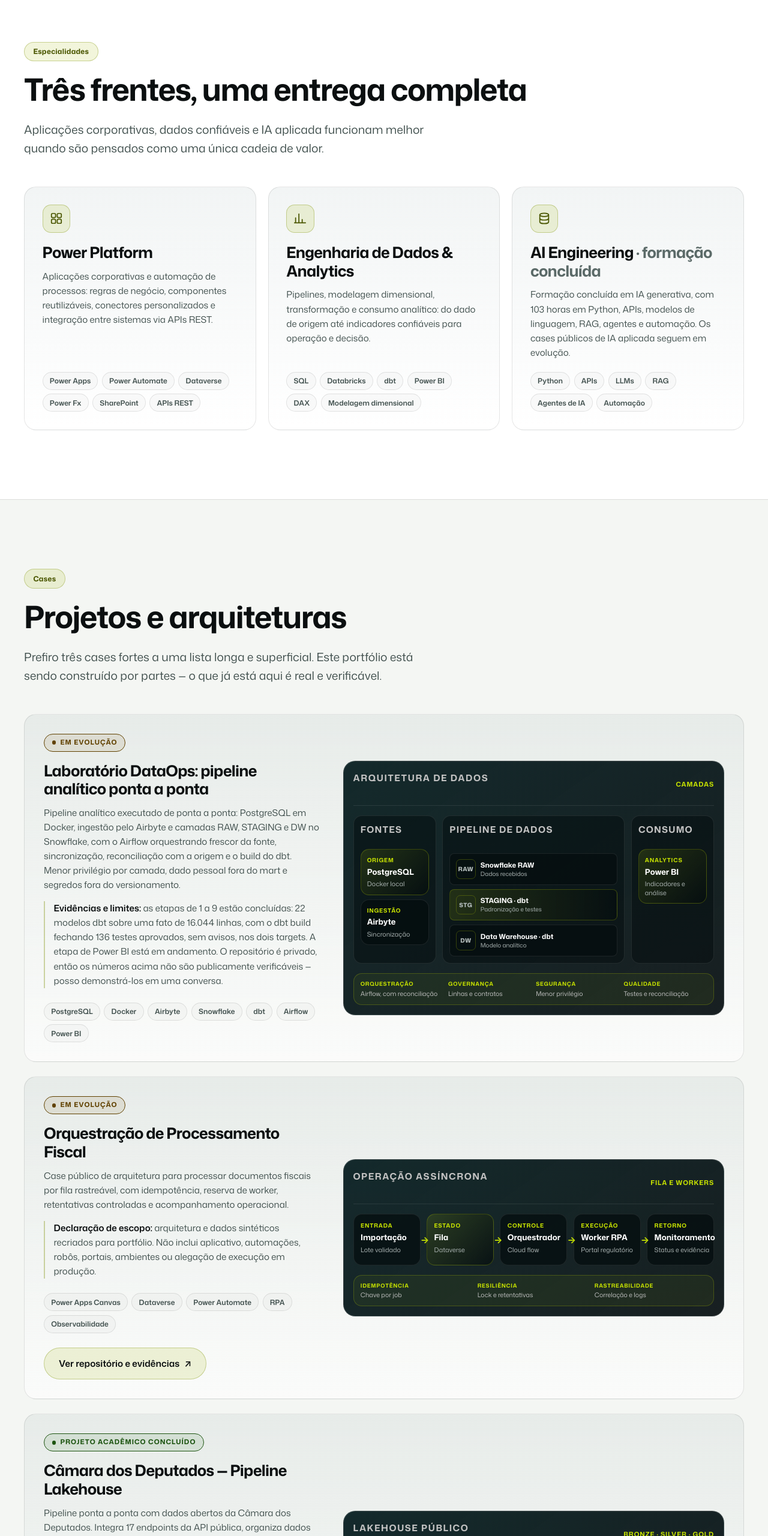
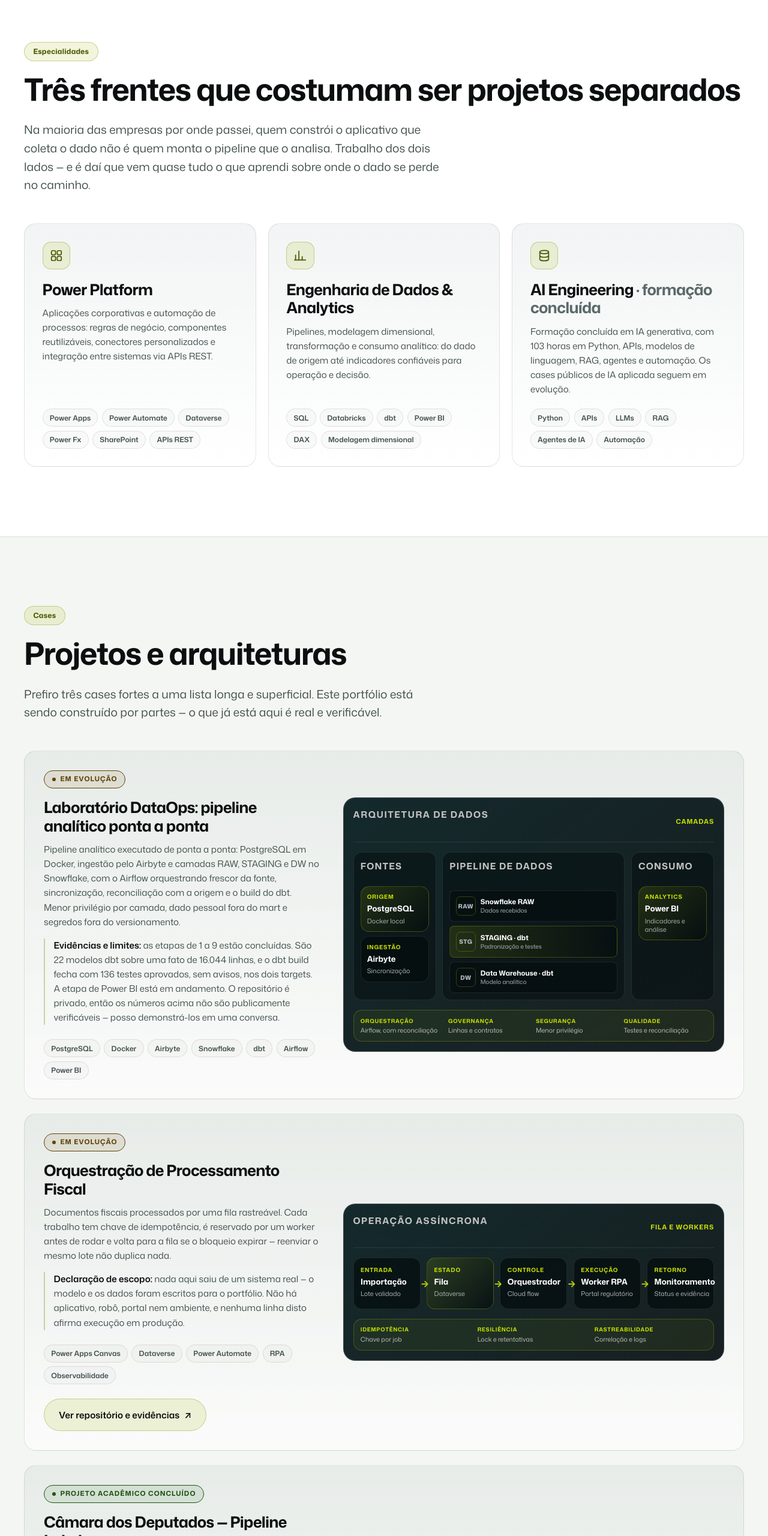
Before and after one commit to IldeanFreitas/ildeanfreitas.github.io, a website: page index.html in a window 1280 px wide. Shown: the part 1780-4340 px from the top of the page at 60% size. Drawn offline with Linux system fonts and the light colour scheme.

Commit message:
chore: limpa marcas de escrita automática na copy (#14)
Auditoria da copy visível com a skill anti-ai-text-cleaner. Boa parte deste
texto foi escrita na mesma sequência de trabalho, então a auditoria recaiu
sobre material recém-produzido.

Nenhum marcador clássico foi encontrado, e o ritmo passou: 82 frases de prosa,
média de 18,5 palavras e desvio de 11,3, com 16 curtas e 7 longas — não é a
faixa uniforme que costuma denunciar geração automática.

O que foi corrigido

Três cases abriam com a mesma fórmula de cinco palavras, "Case público de
arquitetura para...", e traziam declarações de escopo quase idênticas: 16
sequências de quatro palavras repetidas entre eles. Paralelismo mecânico é a
assinatura de texto saído de molde, e era o caso. Reescritos com formulação
própria, preservando por inteiro a fronteira de honestidade de cada um.
Repetições entre cases: de 16 para 0.

A abertura de Especialidades dizia "Três frentes, uma entrega completa", com o
apoio "funcionam melhor quando são pensados como uma única cadeia de valor" —
abstração sem objeto, e uma frase que não afirmava nada verificável nem
contestável. No lugar entrou uma observação que se posiciona e que a
trajetória sustenta: aplicativo e pipeline costumam ser projetos separados, e
trabalhar dos dois lados é de onde vem o que se aprende sobre onde o dado se
perde.

Pulados: PLANO_ORIGINAL.md por ser histórico; README e os docs por saírem
limpos na varredura.

65 testes, lint, formato e build:check limpos.

```diff
--- a/index.html
+++ b/index.html
@@ -777,10 +777,11 @@ code{font-family:ui-monospace,SFMono-Regular,Menlo,Consolas,monospace;font-size:
   <section class="section section--alt" id="servicos">
     <div class="wrap">
       <p class="eyebrow">Especialidades</p>
-      <h2>Três frentes, uma entrega completa</h2>
+      <h2>Três frentes que costumam ser projetos separados</h2>
       <p class="lead">
-        Aplicações corporativas, dados confiáveis e IA aplicada funcionam melhor quando são
-        pensados como uma única cadeia de valor.
+        Na maioria das empresas por onde passei, quem constrói o aplicativo que coleta o dado não
+        é quem monta o pipeline que o analisa. Trabalho dos dois lados — e é daí que vem quase
+        tudo o que aprendi sobre onde o dado se perde no caminho.
       </p>
 
       <div class="grid grid--3 mt-12">
@@ -854,7 +855,7 @@ code{font-family:ui-monospace,SFMono-Regular,Menlo,Consolas,monospace;font-size:
           <span class="status status--evolving">Em evolução</span>
           <h3>Laboratório DataOps: pipeline analítico ponta a ponta</h3>
           <p>Pipeline analítico executado de ponta a ponta: PostgreSQL em Docker, ingestão pelo Airbyte e camadas RAW, STAGING e DW no Snowflake, com o Airflow orquestrando frescor da fonte, sincronização, reconciliação com a origem e o build do dbt. Menor privilégio por camada, dado pessoal fora do mart e segredos fora do versionamento.</p>
-          <p class="scope"><b>Evidências e limites:</b> as etapas de 1 a 9 estão concluídas: 22 modelos dbt sobre uma fato de 16.044 linhas, com o dbt build fechando 136 testes aprovados, sem avisos, nos dois targets. A etapa de Power BI está em andamento. O repositório é privado, então os números acima não são publicamente verificáveis — posso demonstrá-los em uma conversa.</p>
+          <p class="scope"><b>Evidências e limites:</b> as etapas de 1 a 9 estão concluídas. São 22 modelos dbt sobre uma fato de 16.044 linhas, e o dbt build fecha com 136 testes aprovados, sem avisos, nos dois targets. A etapa de Power BI está em andamento. O repositório é privado, então os números acima não são publicamente verificáveis — posso demonstrá-los em uma conversa.</p>
           <ul class="taglist">
             <li class="tag">PostgreSQL</li>
             <li class="tag">Docker</li>
@@ -892,8 +893,8 @@ code{font-family:ui-monospace,SFMono-Regular,Menlo,Consolas,monospace;font-size:
           <div class="case-card__content">
           <span class="status status--evolving">Em evolução</span>
           <h3>Orquestração de Processamento Fiscal</h3>
-          <p>Case público de arquitetura para processar documentos fiscais por fila rastreável, com idempotência, reserva de worker, retentativas controladas e acompanhamento operacional.</p>
-          <p class="scope"><b>Declaração de escopo:</b> arquitetura e dados sintéticos recriados para portfólio. Não inclui aplicativo, automações, robôs, portais, ambientes ou alegação de execução em produção.</p>
+          <p>Documentos fiscais processados por uma fila rastreável. Cada trabalho tem chave de idempotência, é reservado por um worker antes de rodar e volta para a fila se o bloqueio expirar — reenviar o mesmo lote não duplica nada.</p>
+          <p class="scope"><b>Declaração de escopo:</b> nada aqui saiu de um sistema real — o modelo e os dados foram escritos para o portfólio. Não há aplicativo, robô, portal nem ambiente, e nenhuma linha disto afirma execução em produção.</p>
           <ul class="taglist">
             <li class="tag">Power Apps Canvas</li>
             <li class="tag">Dataverse</li>
@@ -949,8 +950,8 @@ code{font-family:ui-monospace,SFMono-Regular,Menlo,Consolas,monospace;font-size:
           <div class="case-card__content">
           <span class="status status--designed">Arquitetura documentada</span>
           <h3>Workflow de Solicitações Financeiras</h3>
-          <p>Case público de arquitetura para solicitações financeiras individuais ou em lote, com rateio, evidências, acompanhamento de status e integração assíncrona com ERP.</p>
-          <p class="scope"><b>Declaração de escopo:</b> arquitetura e dados sintéticos recriados para portfólio. Não inclui aplicativo, automações, ambiente, integrações ou alegação de uso em produção.</p>
+          <p>Solicitações financeiras, uma a uma ou em lote, com rateio entre centros de custo e anexos como evidência. O processamento no ERP é assíncrono: a interface registra e acompanha, sem depender de o ERP responder na hora.</p>
+          <p class="scope"><b>Declaração de escopo:</b> o contrato e o exemplo são sintéticos, feitos para publicação. Ficam de fora o aplicativo, as automações, o ambiente e a integração com o ERP — nenhum deles é alegado.</p>
           <ul class="taglist">
             <li class="tag">Power Apps Canvas</li>
             <li class="tag">Power Automate</li>
@@ -1032,8 +1033,8 @@ code{font-family:ui-monospace,SFMono-Regular,Menlo,Consolas,monospace;font-size:
           <div class="case-card__content">
           <span class="status status--designed">Arquitetura documentada</span>
           <h3>Workflow de Operações de Campo</h3>
-          <p>Case público de arquitetura para registrar atividades de campo em um fluxo responsivo. A modelagem cobre dados gerais, localização, equipe, serviços, anexos e um documento de encerramento.</p>
-          <p class="scope"><b>Declaração de escopo:</b> arquitetura e dados sintéticos recriados para portfólio. Não inclui aplicativo original, fluxos, ambientes ou uma alegação de implantação em produção.</p>
+          <p>Registro de atividade de campo num fluxo que funciona no celular e no desktop. A modelagem cobre dados gerais, localização, equipe, serviços e anexos, e termina num documento que fecha o relatório — depois disso, o conteúdo não muda mais.</p>
+          <p class="scope"><b>Declaração de escopo:</b> modelo e amostras recriados do zero para publicar. Não entram o aplicativo original, os fluxos nem o ambiente, e não há afirmação de implantação em produção.</p>
           <ul class="taglist">
             <li class="tag">Power Apps Canvas</li>
             <li class="tag">Power Automate</li>
```
Also changed, not shown: src/data/cases.json (+7 -7 lines), src/index.template.html (+4 -3 lines).
